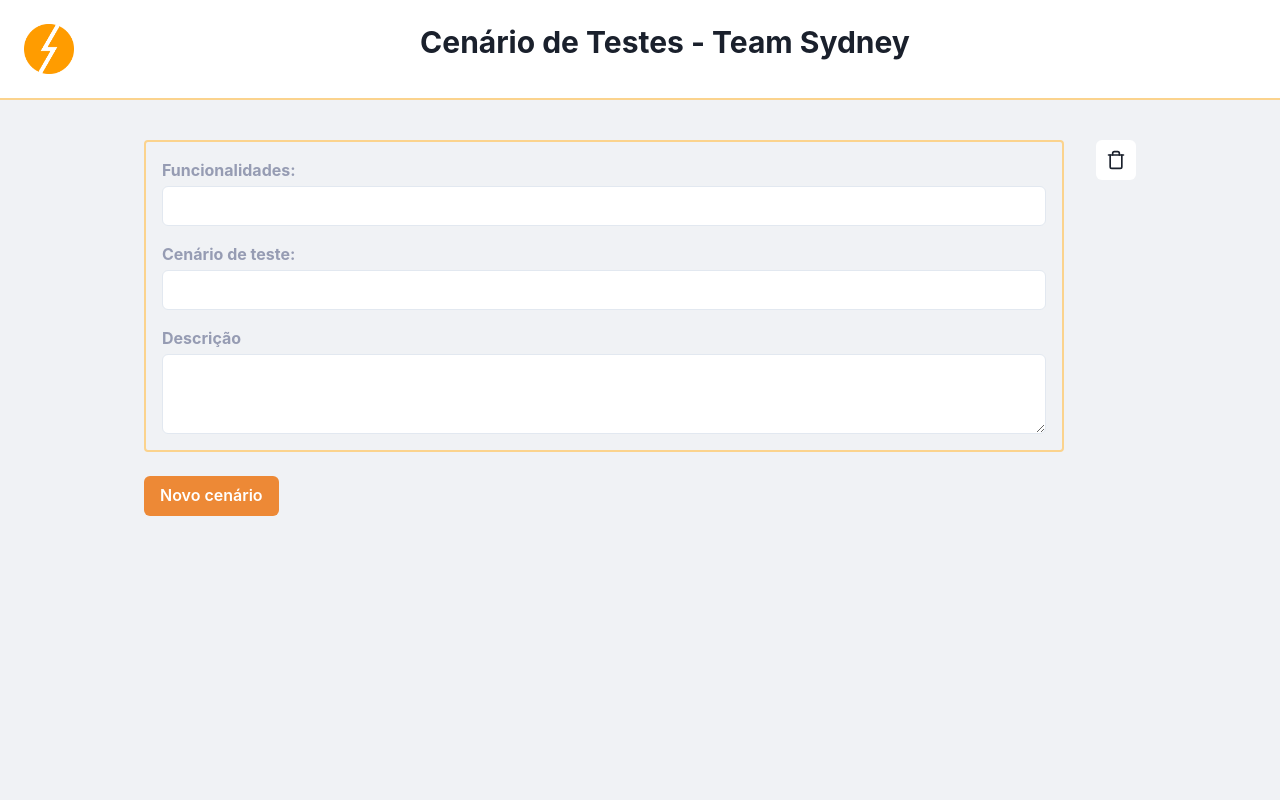
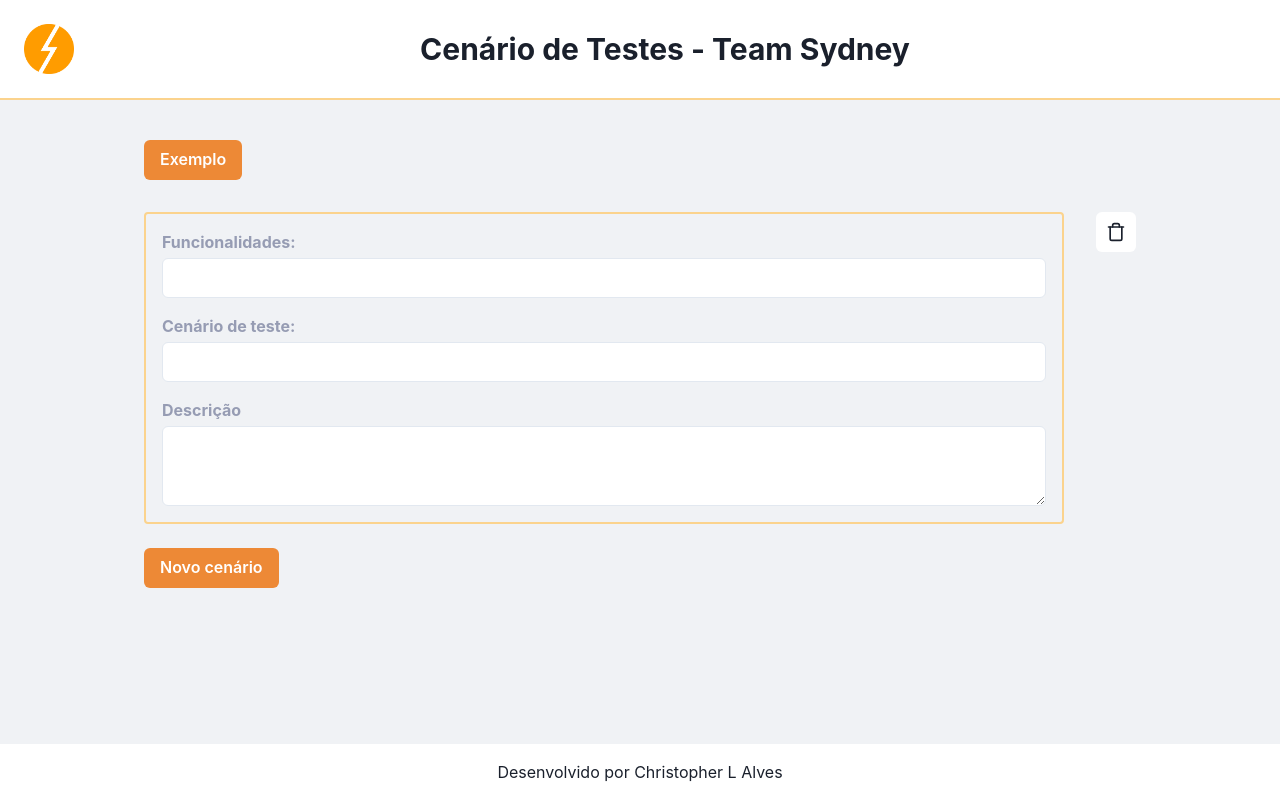
Before and after one commit to chrisleo-usa/scenario-tests, a React (Create React App) app: page / in a window 1280 px wide. Built offline with nearby package versions, Linux system fonts and the light colour scheme.

Commit message:
implemented modal for scenario test example and improvements at code

```diff
--- a/src/App.tsx
+++ b/src/App.tsx
@@ -2,6 +2,8 @@ import { ChakraProvider } from '@chakra-ui/react'
 
 import Home from './pages/home'
 import theme from './styles/global/theme'
+
+import './styles/global/style.css'
 
 function App() {
   return (
--- /dev/null
+++ b/src/components/button/index.tsx
@@ -0,0 +1,29 @@
+import {
+  Button as ChakraButton,
+  ButtonProps as ChakraButtonProps
+} from '@chakra-ui/react'
+
+interface ButtonProps extends ChakraButtonProps {
+  text: string
+}
+
+export const Button = ({ text, ...rest }: ButtonProps) => {
+  return (
+    <ChakraButton
+      size="md"
+      bg="orange.400"
+      color="white"
+      variant="solid"
+      _hover={{
+        backgroundColor: 'white',
+        border: '2px',
+        borderColor: 'orange.200',
+        color: 'black'
+      }}
+      _focus={{ border: 'none' }}
+      {...rest}
+    >
+      {text}
+    </ChakraButton>
+  )
+}
--- /dev/null
+++ b/src/components/footer/index.tsx
@@ -0,0 +1,19 @@
+import { Flex, FlexProps, Text } from '@chakra-ui/react'
+
+interface FooterProps extends FlexProps {}
+
+export const Footer = ({ ...rest }: FooterProps) => {
+  return (
+    <footer>
+      <Flex
+        alignItems="center"
+        justifyContent="center"
+        p={4}
+        bg="white"
+        {...rest}
+      >
+        <Text>Desenvolvido por Christopher L Alves</Text>
+      </Flex>
+    </footer>
+  )
+}
--- a/src/components/form/index.tsx
+++ b/src/components/form/index.tsx
@@ -1,6 +1,7 @@
 import { useState } from 'react'
-import { Box, Button, Flex } from '@chakra-ui/react'
+import { Box, Flex } from '@chakra-ui/react'
 import { BlockFields } from '../block-fields'
+import { Button } from '../button'
 
 export const Form = () => {
   const [inputFields, setInputFields] = useState([
@@ -29,16 +30,7 @@ export const Form = () => {
         />
       ))}
       <Box>
-        <Button
-          size="md"
-          bg="orange.400"
-          color="white"
-          variant="solid"
-          _focus={{ border: 'none' }}
-          onClick={handleAddField}
-        >
-          Novo cenário
-        </Button>
+        <Button text="Novo cenário" onClick={handleAddField} />
       </Box>
     </Flex>
   )
--- a/src/components/header/index.tsx
+++ b/src/components/header/index.tsx
@@ -1,12 +1,23 @@
-import { Flex, Heading, Image } from '@chakra-ui/react'
+import { Flex, FlexProps, Heading, Image } from '@chakra-ui/react'
 
-export const Header = () => {
+interface HeaderProps extends FlexProps {}
+
+export const Header = ({ ...rest }: HeaderProps) => {
   return (
-    <Flex p={6} bg="white" borderBottom="2px" borderBottomColor="orange.200">
-      <Image boxSize="50px" src="/pslogo.png" />
-      <Heading as="h2" size="lg" mx="auto">
-        Cenário de Testes - Team Sydney
-      </Heading>
-    </Flex>
+    <header>
+      <Flex
+        p={6}
+        bg="white"
+        borderBottom="2px"
+        borderBottomColor="orange.200"
+        alignItems="center"
+        {...rest}
+      >
+        <Image boxSize="50px" src="/pslogo.png" />
+        <Heading as="h2" size="lg" mx="auto">
+          Cenário de Testes - Team Sydney
+        </Heading>
+      </Flex>
+    </header>
   )
 }
--- a/src/pages/home.tsx
+++ b/src/pages/home.tsx
@@ -1,15 +1,47 @@
-import { Box, Container } from '@chakra-ui/react'
+import {
+  Box,
+  Container,
+  Modal,
+  ModalOverlay,
+  ModalContent,
+  ModalHeader,
+  ModalFooter,
+  ModalBody,
+  ModalCloseButton,
+  useDisclosure,
+  Image
+} from '@chakra-ui/react'
 
+import { Button } from '../components/button'
+import { Footer } from '../components/footer'
 import { Form } from '../components/form'
 import { Header } from '../components/header'
 
 const Home = () => {
+  const { isOpen, onOpen, onClose } = useDisclosure()
+
   return (
-    <Box w="full" h="100vh" bg="ice">
+    <Box w="full">
       <Header />
-      <Container maxW="container.lg" pt={10}>
+
+      <Container maxW="container.lg" py={10}>
+        <Box mb={8}>
+          <Button text="Exemplo" onClick={onOpen} />
+        </Box>
         <Form />
       </Container>
+      <Footer />
+
+      <Modal isOpen={isOpen} onClose={onClose} size="4xl">
+        <ModalOverlay />
+        <ModalContent>
+          <ModalHeader>Exemplo</ModalHeader>
+          <ModalCloseButton />
+          <ModalBody>
+            <Image src="/exemplo.png" mb={4} />
+          </ModalBody>
+        </ModalContent>
+      </Modal>
     </Box>
   )
 }
--- /dev/null
+++ b/src/styles/global/style.css
@@ -0,0 +1,9 @@
+body > #root > div {
+  height: 100vh;
+  display: flex;
+  flex-direction: column;
+}
+
+footer {
+  margin-top: auto;
+}
--- a/src/styles/global/theme.ts
+++ b/src/styles/global/theme.ts
@@ -6,6 +6,13 @@ const theme = extendTheme({
     gray: {
       450: '#969CB3'
     }
+  },
+  styles: {
+    global: {
+      body: {
+        bg: 'ice'
+      }
+    }
   }
 })
 
```
Also changed, not shown: .eslintrc.json, public/exemplo.png (added).
